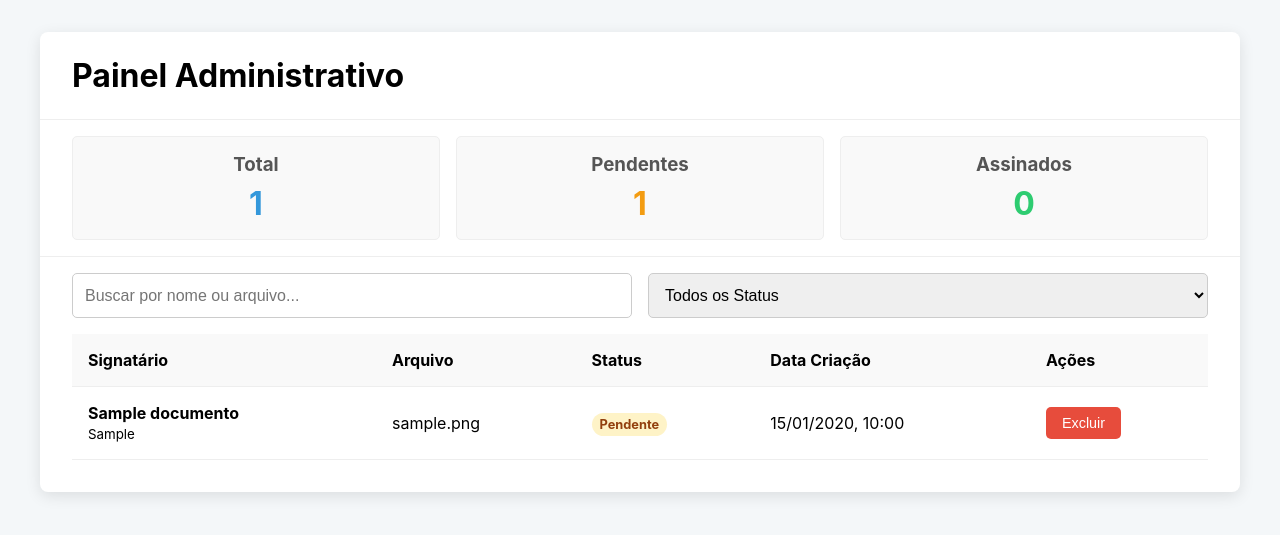
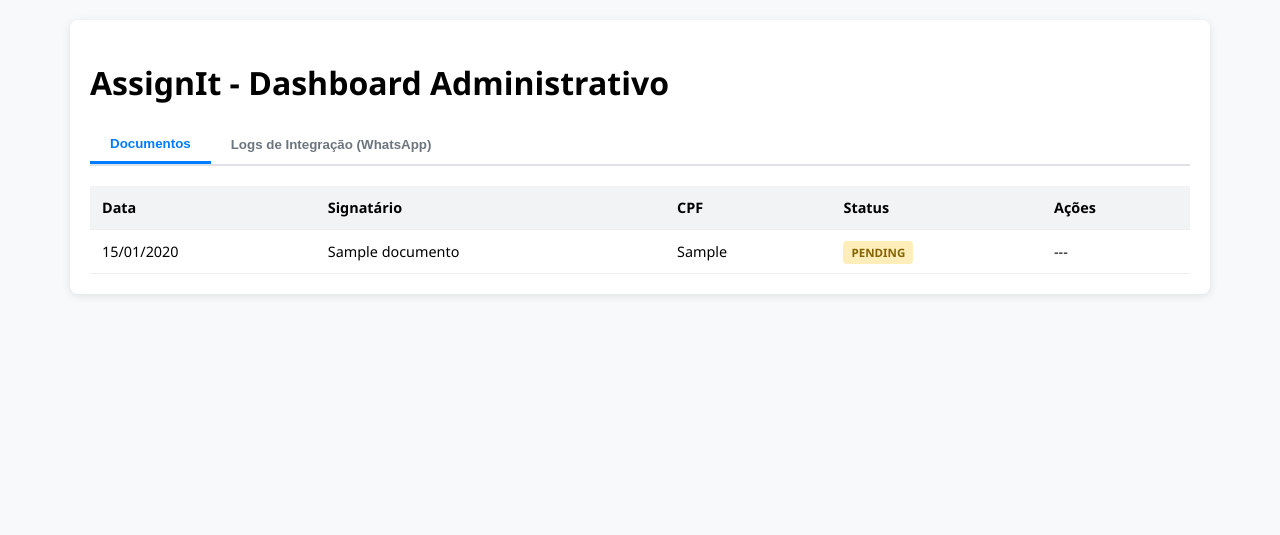
Before and after one commit to jefersoncoop/assignit, a Flask app: page /admin in a window 1280 px wide. Shown: the top 535 px of the page. Run offline with Flask 3, Linux system fonts and the light colour scheme; tables that the repository leaves empty hold one stand-in row (values such as "Sample post").

Commit message:
pageadmin2.0

```diff
--- a/templates/admin.html
+++ b/templates/admin.html
@@ -3,219 +3,118 @@
 <head>
     <meta charset="UTF-8">
     <meta name="viewport" content="width=device-width, initial-scale=1.0">
-    <title>Painel Administrativo</title>
+    <title>Painel Admin - AssignIt</title>
     <style>
-        body { font-family: -apple-system, BlinkMacSystemFont, "Segoe UI", Roboto, Helvetica, Arial, sans-serif; background-color: #f4f7f9; margin: 0; padding: 2rem; }
-        .container { max-width: 1200px; margin: 0 auto; background: #fff; border-radius: 8px; box-shadow: 0 4px 15px rgba(0,0,0,0.1); }
-        header { padding: 1.5rem 2rem; border-bottom: 1px solid #eee; }
-        h1 { margin: 0; }
-        .dashboard { display: flex; gap: 1rem; padding: 1rem 2rem; border-bottom: 1px solid #eee; }
-        .stat-card { flex: 1; background: #f9f9f9; border: 1px solid #eee; padding: 1rem; border-radius: 5px; text-align: center; }
-        .stat-card h3 { margin: 0 0 0.5rem 0; color: #555; }
-        .stat-card p { font-size: 2rem; font-weight: bold; margin: 0; }
-        #stat-pending { color: #f39c12; }
-        #stat-signed { color: #2ecc71; }
-        #stat-total { color: #3498db; }
-        .filters { padding: 1rem 2rem; display: flex; gap: 1rem; }
-        .filters input, .filters select { padding: 0.75rem; border: 1px solid #ccc; border-radius: 5px; font-size: 1rem; flex: 1; }
-        .table-container { overflow-x: auto; padding: 0 2rem 2rem 2rem; }
-        table { width: 100%; border-collapse: collapse; }
-        th, td { padding: 1rem; border-bottom: 1px solid #eee; text-align: left; vertical-align: middle; }
-        th { background: #f9f9f9; }
-        tr:hover { background: #fdfdfd; }
-        .status { padding: 0.25rem 0.5rem; border-radius: 20px; font-weight: bold; font-size: 0.8rem; }
-        .status-pending { background: #fef3c7; color: #92400e; }
-        .status-signed { background: #d1fae5; color: #065f46; }
-        .actions .btn { padding: 0.5rem 1rem; border: none; border-radius: 5px; cursor: pointer; text-decoration: none; display: inline-block; font-size: 0.9rem; }
-        .btn-download { background: #3498db; color: white; }
-        .btn-delete { background: #e74c3c; color: white; }
-        .btn:disabled { background: #bdc3c7; cursor: not-allowed; }
+        body { font-family: 'Segoe UI', Tahoma, Geneva, Verdana, sans-serif; background-color: #f8f9fa; margin: 0; padding: 20px; }
+        .container { max-width: 1100px; margin: auto; background: white; padding: 20px; border-radius: 8px; box-shadow: 0 2px 10px rgba(0,0,0,0.1); }
+
+        /* Sistema de Abas */
+        .tabs { display: flex; border-bottom: 2px solid #dee2e6; margin-bottom: 20px; }
+        .tab { padding: 10px 20px; cursor: pointer; border: none; background: none; font-weight: bold; color: #6c757d; }
+        .tab.active { color: #007bff; border-bottom: 3px solid #007bff; }
+        .tab-content { display: none; }
+        .tab-content.active { display: block; }
+
+        /* Tabelas */
+        table { width: 100%; border-collapse: collapse; margin-top: 10px; }
+        th, td { padding: 12px; text-align: left; border-bottom: 1px solid #eee; font-size: 0.9em; }
+        th { background-color: #f1f3f5; }
+        .badge { padding: 4px 8px; border-radius: 4px; font-size: 0.8em; font-weight: bold; }
+        .bg-pending { background: #ffeeba; color: #856404; }
+        .bg-signed { background: #d4edda; color: #155724; }
+
+        /* Log Viewer */
+        .log-container { background: #212529; color: #f8f9fa; padding: 15px; border-radius: 5px; height: 500px; overflow-y: scroll; font-family: 'Courier New', Courier, monospace; font-size: 0.85em; line-height: 1.4; }
+        .log-line { margin-bottom: 4px; border-bottom: 1px solid #343a40; padding-bottom: 2px; }
+        .text-error { color: #ff6b6b; }
+        .text-success { color: #51cf66; }
+        .text-info { color: #4dabf7; }
+
+        .btn-refresh { margin-bottom: 10px; padding: 8px 15px; background: #007bff; color: white; border: none; border-radius: 4px; cursor: pointer; }
     </style>
 </head>
 <body>
 
 <div class="container">
-        <header>
-            <h1>Painel Administrativo</h1>
-        </header>
+    <h1>AssignIt - Dashboard Administrativo</h1>
 
-        <section class="dashboard">
-            <div class="stat-card">
-                <h3>Total</h3>
-                <p id="stat-total">0</p>
+    <div class="tabs">
+        <button class="tab active" onclick="openTab(event, 'docs')">Documentos</button>
+        <button class="tab" onclick="openTab(event, 'logs')">Logs de Integração (WhatsApp)</button>
     </div>
-            <div class="stat-card">
-                <h3>Pendentes</h3>
-                <p id="stat-pending">0</p>
-            </div>
-            <div class="stat-card">
-                <h3>Assinados</h3>
-                <p id="stat-signed">0</p>
-            </div>
-        </section>
 
-        <section class="filters">
-            <input type="text" id="search-box" placeholder="Buscar por nome ou arquivo...">
-            <select id="status-filter">
-                <option value="all">Todos os Status</option>
-                <option value="pending">Pendentes</option>
-                <option value="signed">Assinados</option>
-            </select>
-        </section>
-
-        <section class="table-container">
-            <table>
+    <div id="docs" class="tab-content active">
+        <table id="tableDocs">
             <thead>
                 <tr>
+                    <th>Data</th>
                     <th>Signatário</th>
-                        <th>Arquivo</th>
+                    <th>CPF</th>
                     <th>Status</th>
-                        <th>Data Criação</th>
                     <th>Ações</th>
                 </tr>
             </thead>
-                <tbody id="docs-table-body">
+            <tbody>
                 </tbody>
         </table>
-        </section>
+    </div>
+
+    <div id="logs" class="tab-content">
+        <button class="btn-refresh" onclick="fetchLogs()">Atualizar Logs</button>
+        <div class="log-container" id="logViewer">
+            Carregando logs...
+        </div>
+    </div>
 </div>
 
 <script>
-        // Pega a lista completa de documentos que o Flask injetou no template
-        const allDocuments = {{ all_docs_json|safe }};
+    // Dados injetados pelo Flask no carregamento inicial
+    const allDocs = JSON.parse('{{ all_docs_json | safe }}');
 
-        // Elementos do DOM
-        const tableBody = document.getElementById('docs-table-body');
-        const searchBox = document.getElementById('search-box');
-        const statusFilter = document.getElementById('status-filter');
-        const statTotal = document.getElementById('stat-total');
-        const statPending = document.getElementById('stat-pending');
-        const statSigned = document.getElementById('stat-signed');
-
-        // Função para formatar a data
-        function formatDate(isoString) {
-            if (!isoString) return 'N/A';
-            return new Date(isoString).toLocaleString('pt-BR', {
-                day: '2-digit', month: '2-digit', year: 'numeric',
-                hour: '2-digit', minute: '2-digit'
-            });
+    function openTab(evt, tabName) {
+        document.querySelectorAll('.tab-content').forEach(tc => tc.classList.remove('active'));
+        document.querySelectorAll('.tab').forEach(t => t.classList.remove('active'));
+        document.getElementById(tabName).classList.add('active');
+        evt.currentTarget.classList.add('active');
+        if(tabName === 'logs') fetchLogs();
     }
 
-        // Função principal para renderizar a tabela
-        function renderTable(documents) {
-            tableBody.innerHTML = ''; // Limpa a tabela
-
-            if (documents.length === 0) {
-                tableBody.innerHTML = '<tr><td colspan="5" style="text-align: center;">Nenhum documento encontrado.</td></tr>';
-                return;
+    function renderDocs() {
+        const tbody = document.querySelector('#tableDocs tbody');
+        tbody.innerHTML = allDocs.map(doc => `
+            <tr>
+                <td>${new Date(doc.data_criacao).toLocaleDateString('pt-BR')}</td>
+                <td>${doc.nome_signatario}</td>
+                <td>${doc.cpf_signatario}</td>
+                <td><span class="badge bg-${doc.status}">${doc.status.toUpperCase()}</span></td>
+                <td>
+                    ${doc.status === 'signed' ? `<a href="/download/signed_${doc.nome_arquivo}">Download</a>` : '---'}
+                </td>
+            </tr>
+        `).join('');
     }
 
-            documents.forEach(doc => {
-                const tr = document.createElement('tr');
-                tr.setAttribute('data-request-id', doc.request_id);
+    async function fetchLogs() {
+        const viewer = document.getElementById('logViewer');
+        try {
+            const response = await fetch('/admin/get-logs');
+            const data = await response.json();
 
-                // Coluna Status
-                let statusHtml = '';
-                if (doc.status === 'pending') {
-                    statusHtml = '<span class="status status-pending">Pendente</span>';
-                } else if (doc.status === 'signed') {
-                    statusHtml = '<span class="status status-signed">Assinado</span>';
+            viewer.innerHTML = data.logs.map(line => {
+                let colorClass = 'text-info';
+                if(line.includes('[ERRO') || line.includes('[FALHA')) colorClass = 'text-error';
+                if(line.includes('[SUCESSO]')) colorClass = 'text-success';
+
+                return `<div class="log-line ${colorClass}">${line}</div>`;
+            }).join('');
+        } catch (e) {
+            viewer.innerHTML = "Erro ao carregar logs.";
+        }
     }
 
-                // Coluna Ações
-                let actionsHtml = '';
-                if (doc.status === 'signed') {
-                    const downloadUrl = `/download/signed_${doc.nome_arquivo}`;
-                    actionsHtml = `<a href="${downloadUrl}" class="btn btn-download" target="_blank">Baixar</a>`;
-                } else if (doc.status === 'pending') {
-                    actionsHtml = `<button class="btn btn-delete" onclick="deleteDocument('${doc.request_id}', '${doc.nome_signatario}')">Excluir</button>`;
-                }
+    // Inicialização
+    renderDocs();
+</script>
 
-                tr.innerHTML = `
-                    <td>
-                        <strong>${doc.nome_signatario || 'N/A'}</strong><br>
-                        <small>${doc.cpf_signatario || 'N/A'}</small>
-                    </td>
-                    <td>${doc.nome_arquivo || 'N/A'}</td>
-                    <td>${statusHtml}</td>
-                    <td>${formatDate(doc.data_criacao)}</td>
-                    <td class="actions">${actionsHtml}</td>
-                `;
-                tableBody.appendChild(tr);
-            });
-        }
-
-        // Função para atualizar os cards da dashboard
-        function updateDashboard(documents) {
-            const total = documents.length;
-            const pending = documents.filter(d => d.status === 'pending').length;
-            const signed = documents.filter(d => d.status === 'signed').length;
-
-            statTotal.textContent = total;
-            statPending.textContent = pending;
-            statSigned.textContent = signed;
-        }
-
-        // Função para filtrar os documentos
-        function filterAndRender() {
-            const searchTerm = searchBox.value.toLowerCase();
-            const status = statusFilter.value;
-
-            const filteredDocs = allDocuments.filter(doc => {
-                const matchesStatus = (status === 'all' || doc.status === status);
-
-                const matchesSearch = (
-                    (doc.nome_signatario && doc.nome_signatario.toLowerCase().includes(searchTerm)) ||
-                    (doc.nome_arquivo && doc.nome_arquivo.toLowerCase().includes(searchTerm))
-                );
-
-                return matchesStatus && matchesSearch;
-            });
-
-            renderTable(filteredDocs);
-        }
-
-        // Função para excluir um documento
-        function deleteDocument(requestId, signerName) {
-            if (!confirm(`Tem certeza que deseja excluir o documento pendente de "${signerName}"?\n\nEsta ação não pode ser desfeita.`)) {
-                return;
-            }
-
-            fetch(`/admin/delete-pending/${requestId}`, {
-                method: 'DELETE',
-            })
-            .then(response => response.json())
-            .then(data => {
-                if (data.sucesso) {
-                    // Remove a linha da tabela (visual)
-                    document.querySelector(`tr[data-request-id="${requestId}"]`).remove();
-
-                    // Remove o item da lista principal de dados
-                    const index = allDocuments.findIndex(d => d.request_id === requestId);
-                    if (index > -1) {
-                        allDocuments.splice(index, 1);
-                    }
-
-                    // Atualiza a dashboard
-                    updateDashboard(allDocuments);
-                    alert('Documento excluído com sucesso.');
-                } else {
-                    alert('Erro ao excluir: ' + data.erro);
-                }
-            })
-            .catch(error => {
-                console.error('Erro:', error);
-                alert('Ocorreu um erro de rede. Tente novamente.');
-            });
-        }
-
-        // Event Listeners para os filtros
-        searchBox.addEventListener('input', filterAndRender);
-        statusFilter.addEventListener('change', filterAndRender);
-
-        // Renderização inicial
-        updateDashboard(allDocuments);
-        renderTable(allDocuments);
-    </script>
 </body>
 </html>
```
Also changed, not shown: templates/admino.html (added, +221 -0 lines). Lines whose indentation alone changed are shown as unchanged.
